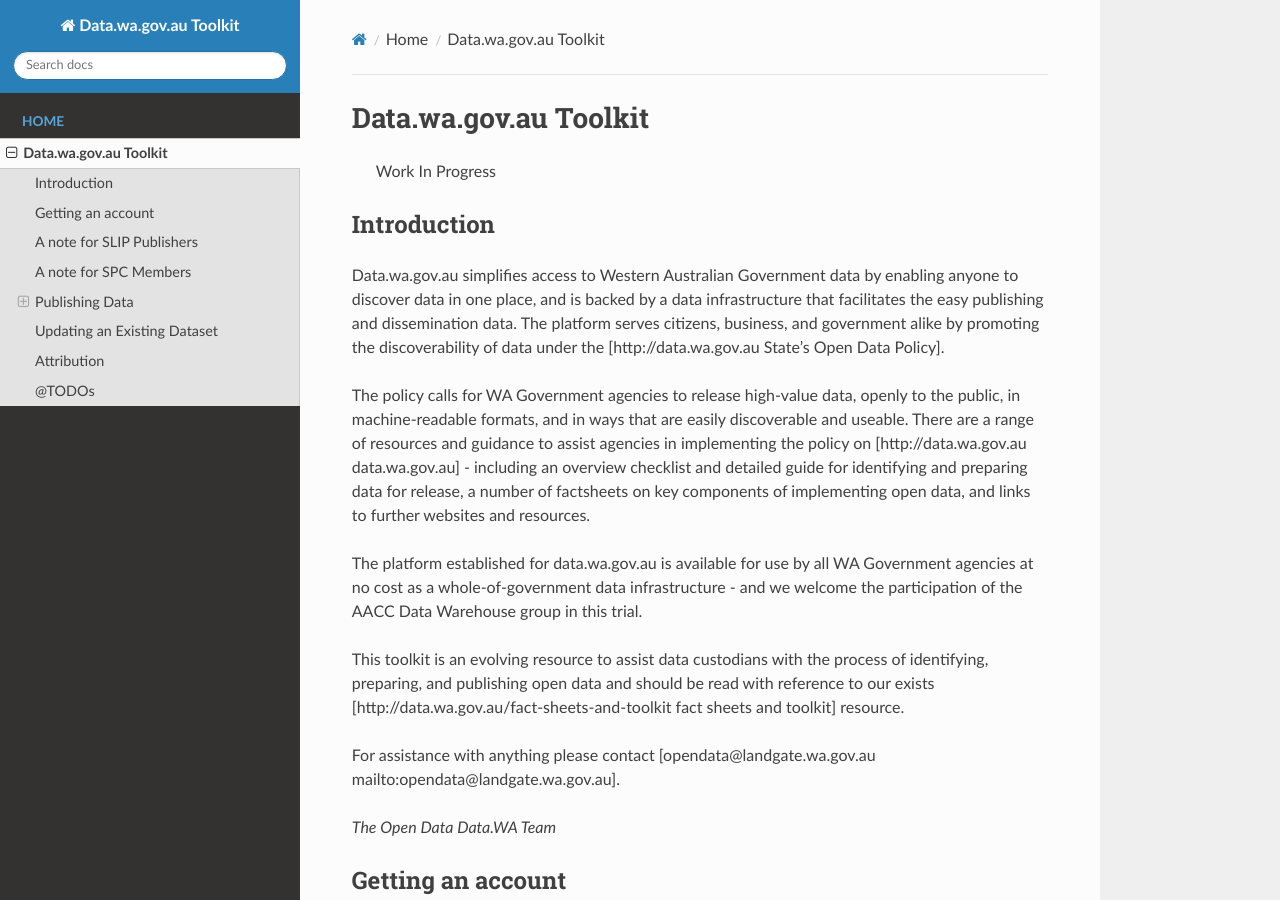
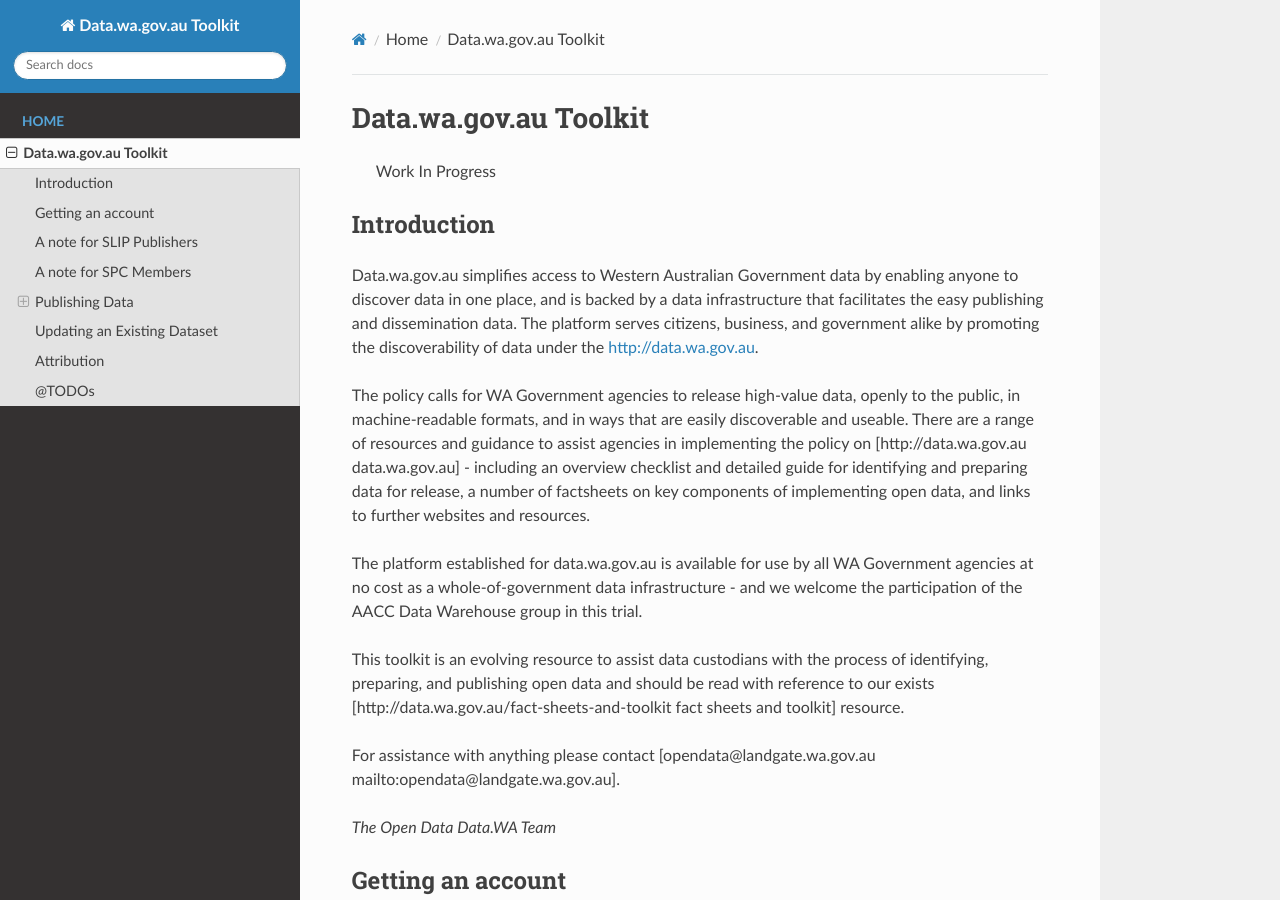
Before and after one commit to datawagovau/toolkit, an MkDocs documentation site: the page built from docs/index.md, in a window 1280 px wide and 900 px high. Built offline with MkDocs 1.6.1, drawn with Linux system fonts in a browser that asks for light colours; nearby versions of some CDN libraries; old or Windows-style settings are respelled for this version of MkDocs.

Commit message:
Minor edits

```diff
--- a/docs/index.md
+++ b/docs/index.md
@@ -3,7 +3,7 @@
 > Work In Progress
 
 ## Introduction
-Data.wa.gov.au simplifies access to Western Australian Government data by enabling anyone to discover data in one place, and is backed by a data infrastructure that facilitates the easy publishing and dissemination data. The platform serves citizens, business, and government alike by promoting the discoverability of data under the [http://data.wa.gov.au State’s Open Data Policy].
+Data.wa.gov.au simplifies access to Western Australian Government data by enabling anyone to discover data in one place, and is backed by a data infrastructure that facilitates the easy publishing and dissemination data. The platform serves citizens, business, and government alike by promoting the discoverability of data under the [http://data.wa.gov.au](State’s Open Data Policy).
 
 The policy calls for WA Government agencies to release high-value data, openly to the public, in machine-readable formats, and in ways that are easily discoverable and useable. There are a range of resources and guidance to assist agencies in implementing the policy on [http://data.wa.gov.au data.wa.gov.au] - including an overview checklist and detailed guide for identifying and preparing data for release, a number of factsheets on key components of implementing open data, and links to further websites and resources.
 
```
